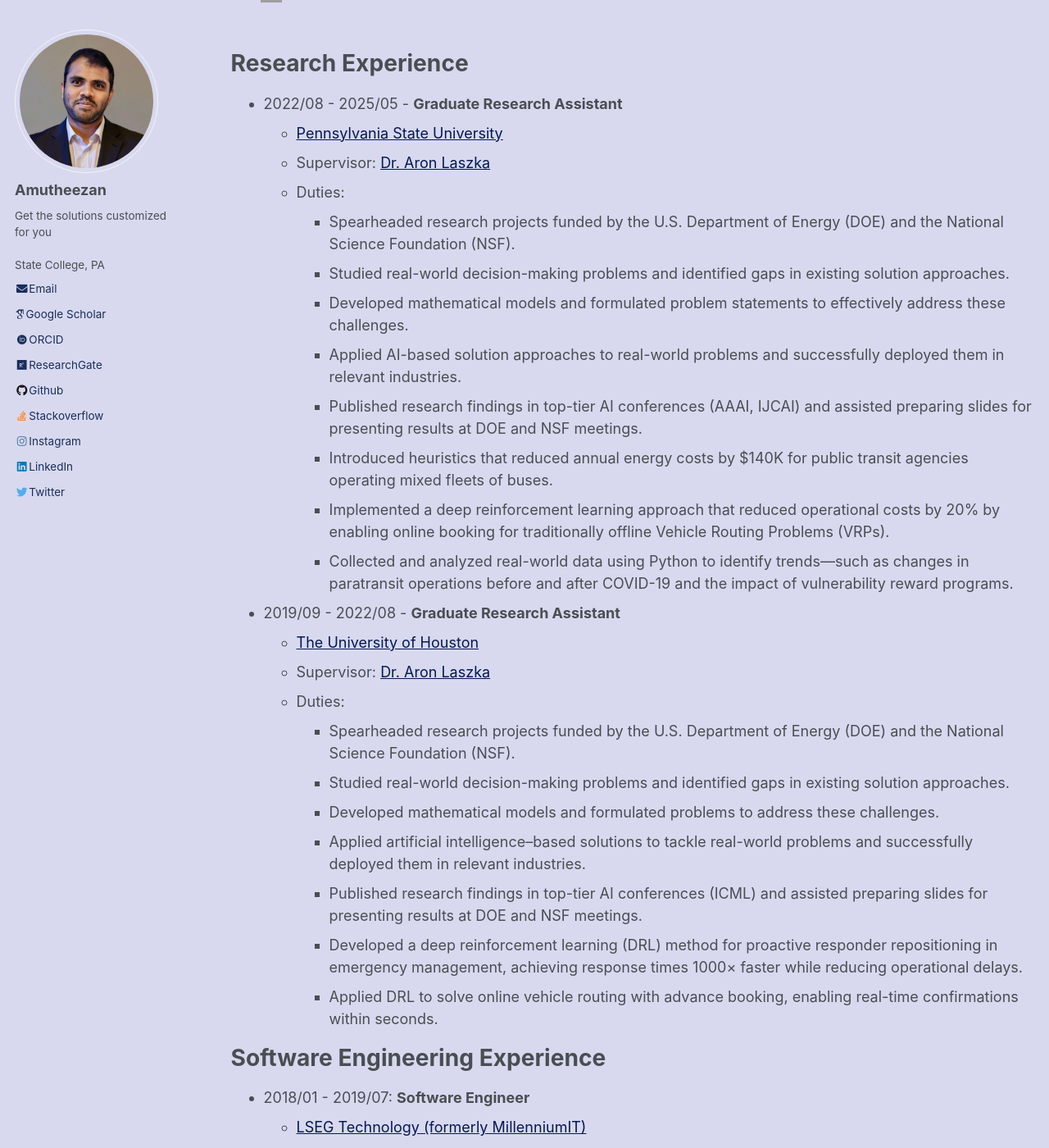
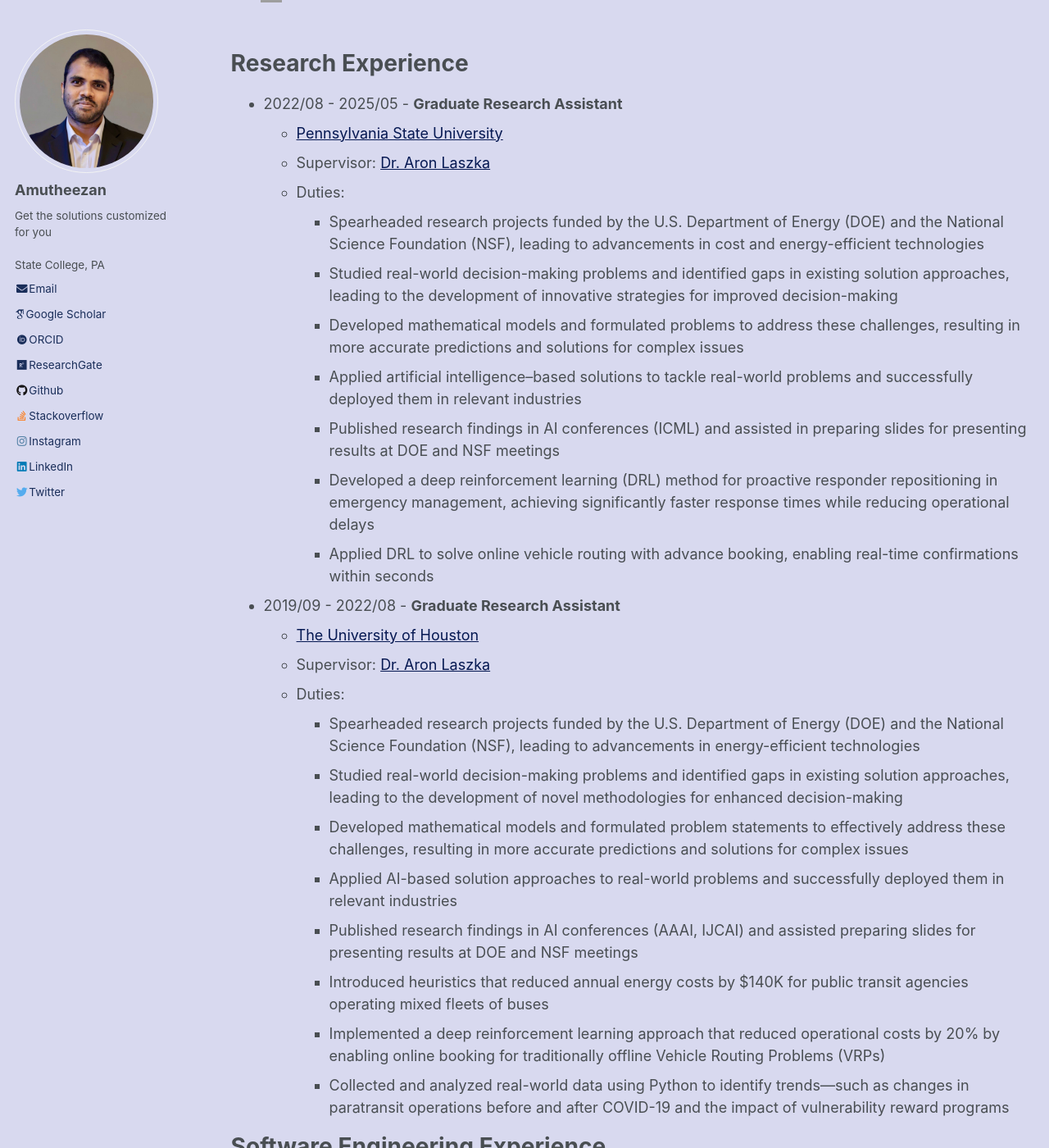
Before and after one commit to Amutheezan/amutheezan.github.io, a Jekyll site: the page built from _pages/cv.md, in a window 1280 px wide and 1400 px high, scrolled down 856 px. Shown: the whole window at 82% size. Built offline with Jekyll 4.4.1, drawn with Linux system fonts in a browser that asks for light colours; some web fonts are replaced; some of the changed text lies outside the part shown; grey boxes are pictures that could not be loaded.

Commit message:
Update cv.md

```diff
--- a/_pages/cv.md
+++ b/_pages/cv.md
@@ -75,26 +75,27 @@ Research Experience
   * [Pennsylvania State University](https://www.psu.edu/)
   * Supervisor: [Dr. Aron Laszka](https://aronlaszka.com/)
   * Duties:
-    * Spearheaded research projects funded by the U.S. Department of Energy (DOE) and the National Science Foundation (NSF).
-    * Studied real-world decision-making problems and identified gaps in existing solution approaches.
-    * Developed mathematical models and formulated problem statements to effectively address these challenges.
-    * Applied AI-based solution approaches to real-world problems and successfully deployed them in relevant industries.
-    * Published research findings in top-tier AI conferences (AAAI, IJCAI) and assisted preparing slides for presenting results at DOE and NSF meetings.
-    * Introduced heuristics that reduced annual energy costs by $140K for public transit agencies operating mixed fleets of buses.
-    * Implemented a deep reinforcement learning approach that reduced operational costs by 20% by enabling online booking for traditionally offline Vehicle Routing Problems (VRPs).
-    * Collected and analyzed real-world data using Python to identify trends—such as changes in paratransit operations before and after COVID-19 and the impact of vulnerability reward programs.
+    * Spearheaded research projects funded by the U.S. Department of Energy (DOE) and the National Science Foundation (NSF), leading to advancements in cost and energy-efficient technologies
+    * Studied real-world decision-making problems and identified gaps in existing solution approaches, leading to the development of innovative strategies for improved decision-making
+    * Developed mathematical models and formulated problems to address these challenges, resulting in more accurate predictions and solutions for complex issues
+    * Applied artificial intelligence–based solutions to tackle real-world problems and successfully deployed them in relevant industries
+    * Published research findings in AI conferences (ICML) and assisted in preparing slides for presenting results at DOE and NSF meetings
+    * Developed a deep reinforcement learning (DRL) method for proactive responder repositioning in emergency management, achieving significantly faster response times while reducing operational delays
+    * Applied DRL to solve online vehicle routing with advance booking, enabling real-time confirmations within seconds
+
 
 * 2019/09 - 2022/08 - **Graduate Research Assistant**
   * [The University of Houston](https://www.uh.edu/)
   * Supervisor: [Dr. Aron Laszka](https://aronlaszka.com/)
   * Duties:
-    * Spearheaded research projects funded by the U.S. Department of Energy (DOE) and the National Science Foundation (NSF).
-    * Studied real-world decision-making problems and identified gaps in existing solution approaches.
-    * Developed mathematical models and formulated problems to address these challenges.
-    * Applied artificial intelligence–based solutions to tackle real-world problems and successfully deployed them in relevant industries.
-    * Published research findings in top-tier AI conferences (ICML) and assisted preparing slides for presenting results at DOE and NSF meetings.
-    * Developed a deep reinforcement learning (DRL) method for proactive responder repositioning in emergency management, achieving response times 1000× faster while reducing operational delays.
-    * Applied DRL to solve online vehicle routing with advance booking, enabling real-time confirmations within seconds.
+    * Spearheaded research projects funded by the U.S. Department of Energy (DOE) and the National Science Foundation (NSF), leading to advancements in energy-efficient technologies
+    * Studied real-world decision-making problems and identified gaps in existing solution approaches, leading to the development of novel methodologies for enhanced decision-making
+    * Developed mathematical models and formulated problem statements to effectively address these challenges, resulting in more accurate predictions and solutions for complex issues
+    * Applied AI-based solution approaches to real-world problems and successfully deployed them in relevant industries
+    * Published research findings in AI conferences (AAAI, IJCAI) and assisted preparing slides for presenting results at DOE and NSF meetings
+    * Introduced heuristics that reduced annual energy costs by $140K for public transit agencies operating mixed fleets of buses
+    * Implemented a deep reinforcement learning approach that reduced operational costs by 20% by enabling online booking for traditionally offline Vehicle Routing Problems (VRPs)
+    * Collected and analyzed real-world data using Python to identify trends—such as changes in paratransit operations before and after COVID-19 and the impact of vulnerability reward programs
 
 
 Software Engineering Experience
@@ -102,28 +103,33 @@ Software Engineering Experience
 * 2018/01 - 2019/07: **Software Engineer**
   * [LSEG Technology (formerly MillenniumIT)](https://www.lseg.com/en)
   * Duties:
-    * Writing application software in the Object-Oriented manner.
-    * Practicing agile development practices.
-    * Working experience with languages such as Java, Python, and C++
+    * Developed application software using Object-Oriented principles, enhancing code maintainability and scalability
+    * Implemented agile development practices, such as Scrum, to improve team collaboration and project delivery speed
+    * Developed software solutions using Java, Python, and C++, improving system performance and reliability
     * Introduce Unit Testing for Libraries in Post Trade C++ Code
-    * Worked on Making changes in DB and Tested with BDD based Testing.
-    * Worked on Duplicated Error Codes Identification and Replacement with valid New Error Codes.
-    * Developed DSO for Front-End End to End Testing.
-    * Analyzed and Changed Back-End Regression Script to work with both Old and New Testing Framework
-    * Developed a New Report Generation for Testing Framework, which used to be emailed at the end of regression.
-    * Completed the Code Integration works related to Back-End Regression
-    * Updated automatic updates to auto-generated codes based on Database changes using Integration Plans.
-    * Participated in Code Integration and Code Deployment Plans.
-    * Participated in professional training programs conducted by Millennium IT Software and Post Trade Team.
-    * Worked on Front-End Development for both Product and Solution which consists of Enhancement, Bug Fixing, Merging and Introducing new features.
+    * Modified database structures and tested using BDD-based testing, ensuring data integrity and system functionality
+    * Identified and replaced duplicated error codes with valid new error codes, improving system reliability
+    * Developed a dynamic scripting object (DSO) for front-end end-to-end testing using Java, enhancing test coverage and efficiency
+    * Analyzed and modified back-end regression scripts to work with both old and new testing frameworks, ensuring compatibility and reducing testing time
+    * Developed a new report generation system for the testing framework, automating email dispatch at the end of regression and improving communication efficiency
+    * Completed code integration tasks related to back-end regression, streamlining the development process and enhancing system performance
+    * Updated automatic updates to auto-generated codes based on Database changes using Integration Plans
+    * Contributed to code integration and deployment plans, ensuring seamless software updates and minimizing downtime
+    * Participated in professional training programs conducted by Millennium IT Software and Post Trade Team
+    * Worked on Front-End Development for both Product and Solution which consists of Enhancement, Bug Fixing, Merging and Introducing new features
 
 * 2016/07 - 2016/12: **Software Engineering Intern**
   * [WSO<sub>2</sub> Lanka PVT Limited](https://wso2.com/)
   * Duties:
-    * Implemented alert generation mechanism, which provides email and SMS when a disease spreads wide by analyzing the
-      description.
-    * Implemented alert generation mechanism, which could determine the functional state of hospitals (i.e., number
-      of beds available, number of Oxygen cylinders available) based on the admission and discharge messages.
+    * Participated in a 22-week industrial internship at WSO2 Lanka (Pvt) Ltd as a Software Engineering Intern, working primarily with the Data Analytics Server (DAS) team.
+    * Developed an HL7 Monitoring Solution by integrating WSO2 ESB, DAS, and BAM, enabling real-time and batch processing of healthcare data.
+    * Developed an alert generation system analyzing descriptive HL7/FHIR data to monitor disease outbreaks, triggering timely email and SMS notifications
+    * Engineered a mechanism to evaluate hospital functionality by assessing admission and discharge messages, including bed and oxygen cylinder availability
+    * Implemented interactive dashboards using Jaggery, JavaScript, jQuery, Leaflet.js, and DataTables, featuring gadgets like charts, maps, and tables.
+    * Created Spark scripts for batch analytics and Siddhi execution plans for real-time alerts, including disease outbreak and patient wait-time notifications.
+    * Utilized HAPI library and test panel to simulate HL7 v2 messages and validate the monitoring pipeline end-to-end.
+    * Packaged the entire monitoring solution as a Carbon Application (CApp), bundling event streams, receivers, publishers, and visualization artifacts.
+    * Attended workshops and gained hands-on experience with Git, MSF4J (Microservices for Java), and WSO2 product architecture for enterprise middleware solutions.
 
 Projects
 ======
```
